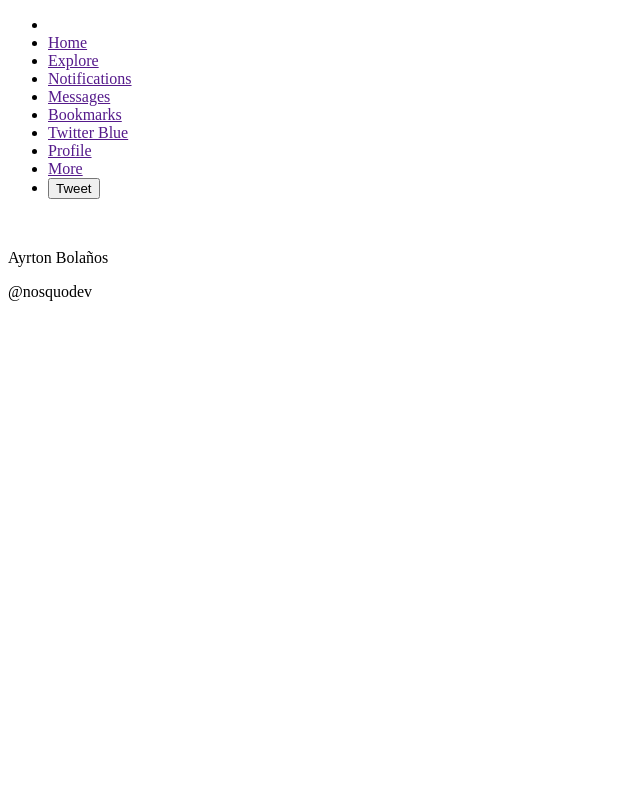
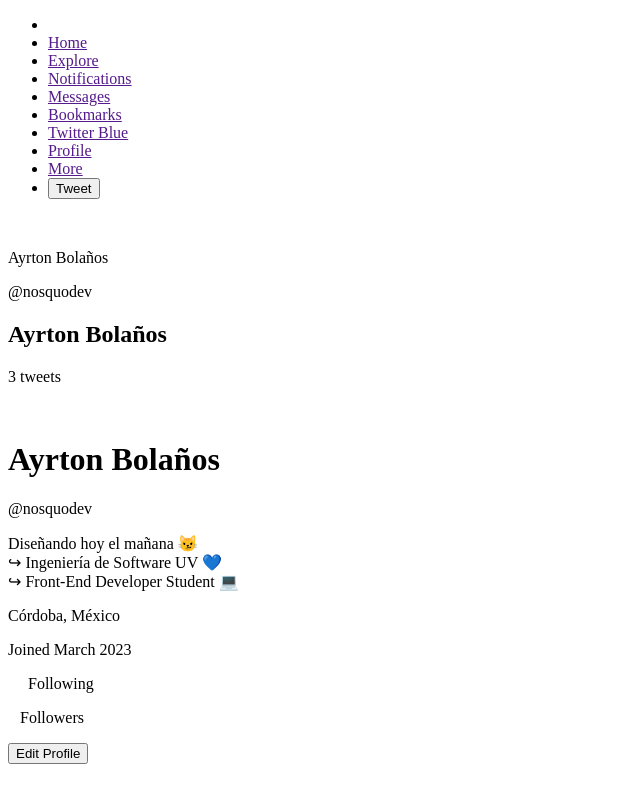
Before and after one commit to ayrtonbolwal/twitterClon, a plain HTML site: page index.html in a window 1280 px wide. Shown: the whole page, without its empty margins (0-640 px from the left). Drawn offline with Linux system fonts and the light colour scheme.

Commit message:
Commit #3 : HTML Header Perfil

```diff
--- a/index.html
+++ b/index.html
@@ -33,5 +33,49 @@
             </div>
         </nav>
     </section>
+    <main>
+        <div class="feed">
+            <nav>
+                <box-icon name='left-arrow-alt' color='#ffffff'></box-icon>
+                <div class="data-user">
+                    <h2>Ayrton Bolaños</h2>
+                    <p class="n-tweets">3 tweets</p>
+                </div>
+            </nav>
+            <header>
+                <img src="" alt="">
+                <div class="info-user">
+                    <div class="texto-user">
+                        <h1>Ayrton Bolaños</h1>
+                        <p class="user-id">@nosquodev</p>
+                        <div class="info-leyenda">
+                            <p>Diseñando hoy el mañana 😼 <br>
+                                ↪ Ingeniería de Software UV 💙 <br>
+                                ↪ Front-End Developer Student 💻</p>
+                        </div>
+                        <div class="user-data">
+                            <div class="item-user-data">
+                                <box-icon name='map' color='#949494'></box-icon>
+                                <p>Córdoba, México</p>
+                            </div>
+                            <div class="item-user-data">
+                                <box-icon name='calendar' color='#949494'></box-icon>
+                                <p>Joined March 2023</p>
+                            </div>
+                        </div>
+                        <div class="user-foll">
+                            <p><span style="font-weight: 600; color: white;">18</span> Following</p>
+                            <p><span style="font-weight: 600; color: white;">3</span> Followers</p>
+                        </div>
+                    </div>
+                    <aside class="space-button">
+                        <button class="third-button">
+                            Edit Profile
+                        </button>
+                    </aside>
+                </div>
+            </header>
+        </div>
+    </main>
 </body>
 </html>
```
